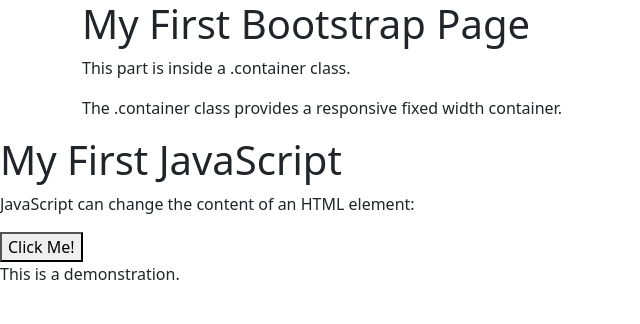
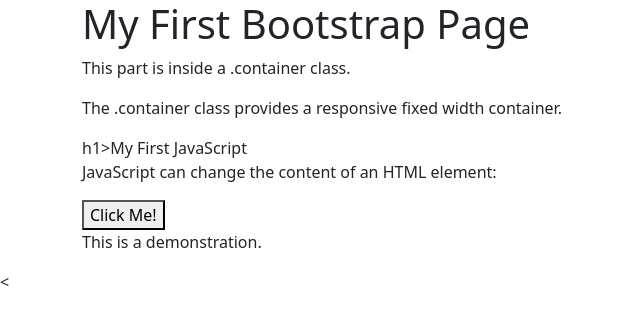
Before and after one commit to afriyudi/afriyudi.github.io, a plain HTML site: page index.html in a window 1280 px wide. Shown: the whole page, without its empty margins (0-640 px from the left). Drawn offline with nearby package versions, Linux system fonts and the light colour scheme.

Commit message:
Update index.html

```diff
--- a/index.html
+++ b/index.html
@@ -13,8 +13,8 @@
   <h1>My First Bootstrap Page</h1>
   <p>This part is inside a .container class.</p>
   <p>The .container class provides a responsive fixed width container.</p>
-</div>
-<h1>My First JavaScript</h1>
+
+ h1>My First JavaScript</h1>
 
 <p>JavaScript can change the content of an HTML element:</p>
 
@@ -28,5 +28,7 @@ function myFunction() {
 }
 </script>
 
+</div>
+<
 </body>
 </html>
```
